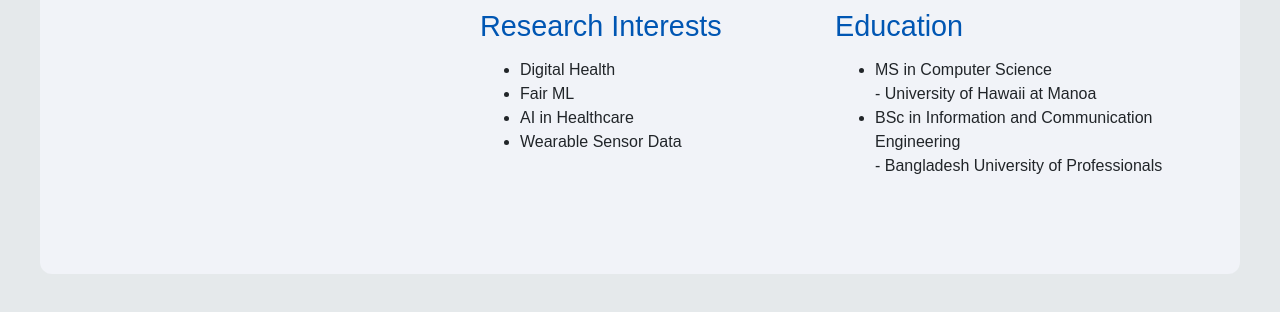
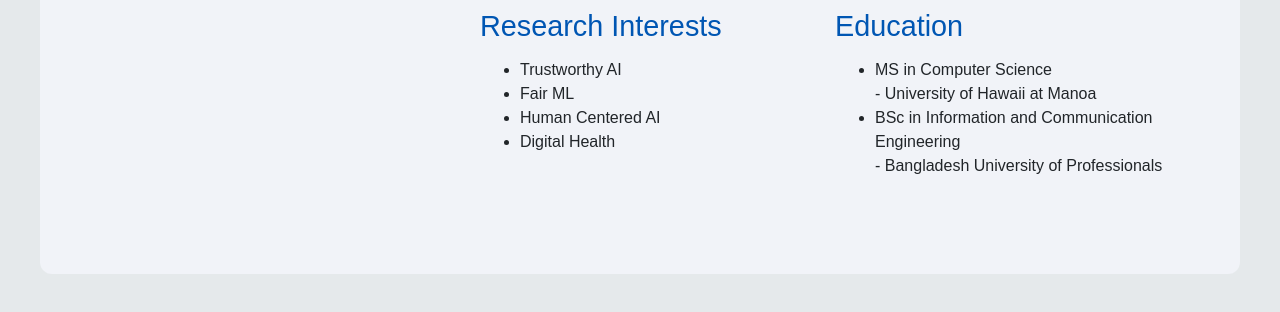
Before and after one commit to RahatShahriarZawad/rahatshahriarzawad.github.io, a plain HTML site: page index.html in a window 1280 px wide. Shown: the part 891-1203 px from the top of the page. Drawn offline with nearby package versions, Linux system fonts and the light colour scheme.

Commit message:
Update index.html

```diff
--- a/index.html
+++ b/index.html
@@ -115,10 +115,10 @@
           <div class="info-section">
             <h3>Research Interests</h3>
             <ul>
+              <li>Trustworthy AI</li>
+              <li>Fair ML</li>
+              <li>Human Centered AI</li>
               <li>Digital Health</li>
-              <li>Fair ML</li>
-              <li>AI in Healthcare</li>
-              <li>Wearable Sensor Data</li>
             </ul>
           </div>
 
```
